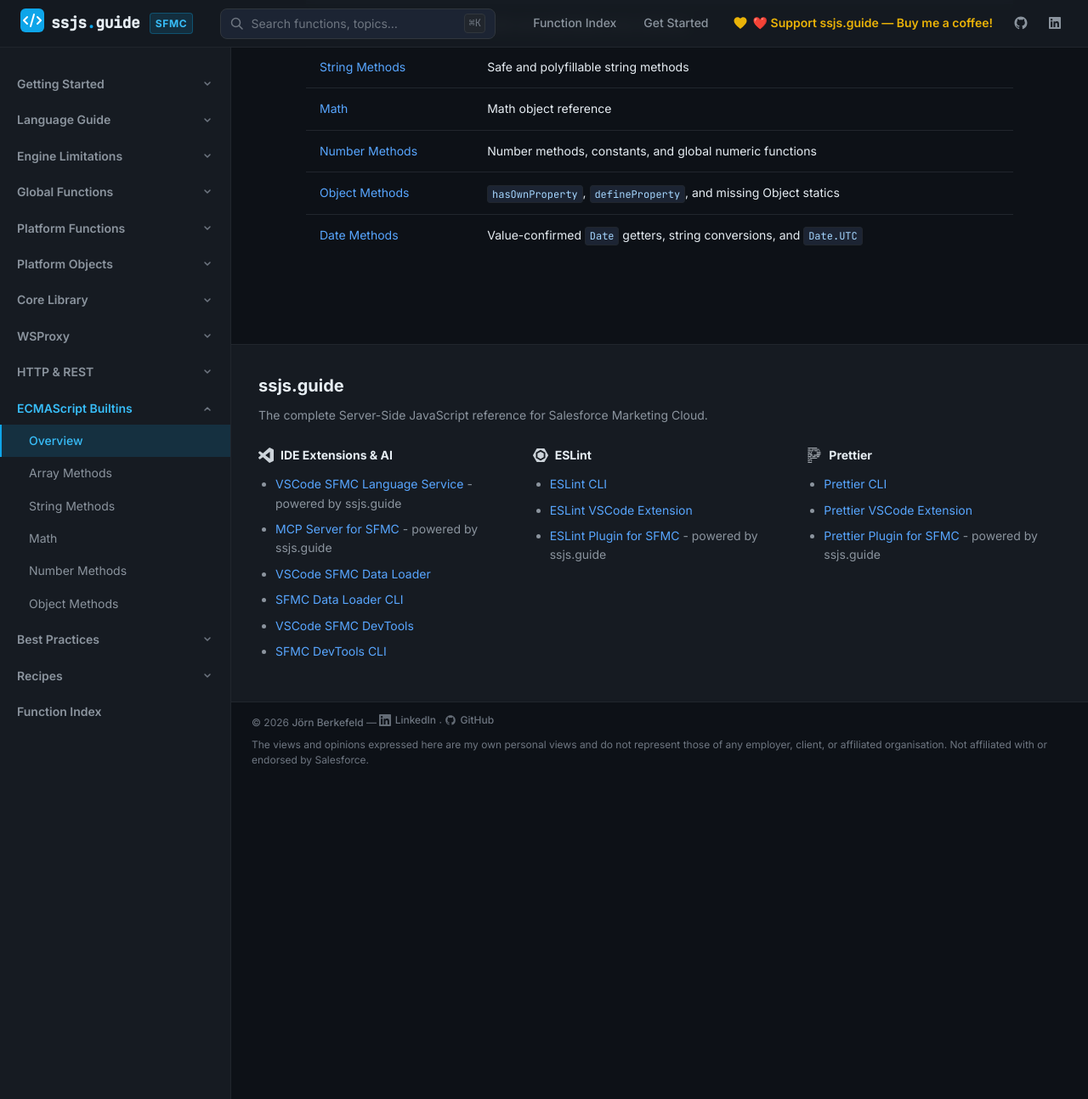
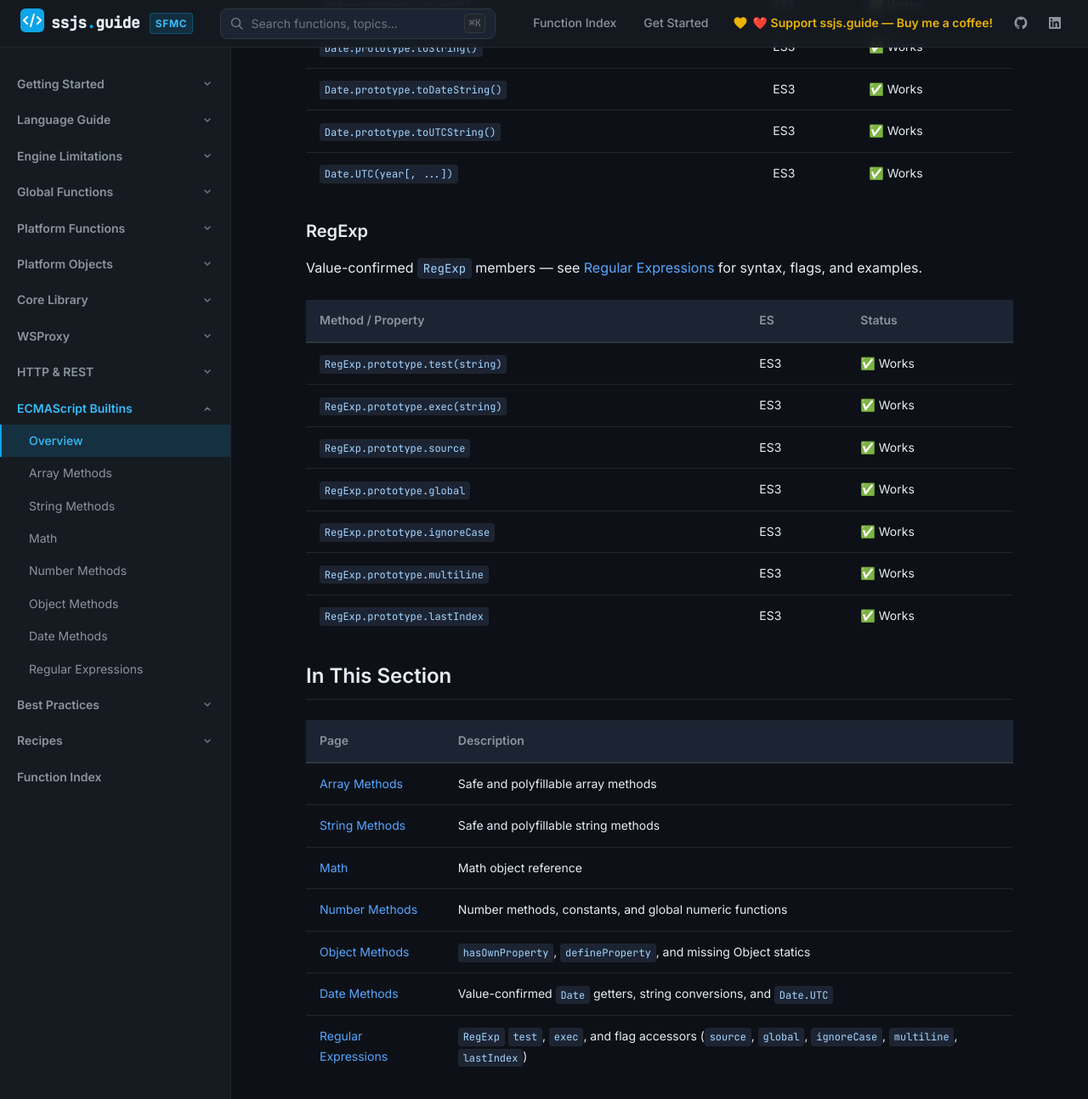
Before and after one commit to JoernBerkefeld/ssjs.guide, a Jekyll site: the page built from ecmascript-builtins/index.md, in a window 1280 px wide and 1400 px high, scrolled down 7124 px. Shown: the top 1294 px of the window at 85% size. Built offline with Jekyll 4.4.1, drawn with Linux system fonts in a browser that asks for light colours; before the commit the page ends 8040 px from its top, so only the background shows below that; some of the changed text lies outside the part shown.

Commit message:
docs: list ECMAScript global functions and improve builtins discoverability
- Add Global Functions section (parseInt, parseFloat, isNaN, isFinite) to ecmascript-builtins overview and clarify they are standard ECMAScript globals
- Add Date Methods and Regular Expressions to ECMAScript Builtins nav
- Add Date, Object statics, and RegExp rows to the function index
- Add RegExp section to the ecmascript-builtins overview
- Regenerate site-index.json

```diff
--- a/_data/navigation.yml
+++ b/_data/navigation.yml
@@ -338,6 +338,10 @@
         url: /ecmascript-builtins/number-methods/
       - title: Object Methods
         url: /ecmascript-builtins/object-methods/
+      - title: Date Methods
+        url: /ecmascript-builtins/date-methods/
+      - title: Regular Expressions
+        url: /language/regular-expressions/
 
 - title: Best Practices
   url: /best-practices/
--- a/ecmascript-builtins/index.md
+++ b/ecmascript-builtins/index.md
@@ -130,6 +130,17 @@
 | `Number.parseInt(str)` | ES6 | ❌ Missing | Use global `parseInt()` |
 | `Number.parseFloat(str)` | ES6 | ❌ Missing | Use global `parseFloat()` |
 
+### Global Functions
+
+Standard ECMAScript global functions (not SFMC-specific) — callable without any namespace.
+
+| Function | ES | Status | Notes |
+|----------|----|--------|-------|
+| `parseInt(str[, radix])` | ES3 | ✅ Works | Always pass a radix |
+| `parseFloat(str)` | ES3 | ✅ Works | |
+| `isNaN(val)` | ES3 | ✅ Works | |
+| `isFinite(val)` | ES3 | ✅ Works | |
+
 ### Object Methods
 
 | Method | ES | Status | Notes |
@@ -158,6 +169,20 @@
 | `Date.prototype.toUTCString()` | ES3 | ✅ Works |
 | `Date.UTC(year[, ...])` | ES3 | ✅ Works |
 
+### RegExp
+
+Value-confirmed `RegExp` members — see [Regular Expressions](/language/regular-expressions/) for syntax, flags, and examples.
+
+| Method / Property | ES | Status |
+|-------------------|----|--------|
+| `RegExp.prototype.test(string)` | ES3 | ✅ Works |
+| `RegExp.prototype.exec(string)` | ES3 | ✅ Works |
+| `RegExp.prototype.source` | ES3 | ✅ Works |
+| `RegExp.prototype.global` | ES3 | ✅ Works |
+| `RegExp.prototype.ignoreCase` | ES3 | ✅ Works |
+| `RegExp.prototype.multiline` | ES3 | ✅ Works |
+| `RegExp.prototype.lastIndex` | ES3 | ✅ Works |
+
 ## In This Section
 
 | Page | Description |
@@ -168,3 +193,4 @@
 | [Number Methods](/ecmascript-builtins/number-methods/) | Number methods, constants, and global numeric functions |
 | [Object Methods](/ecmascript-builtins/object-methods/) | `hasOwnProperty`, `defineProperty`, and missing Object statics |
 | [Date Methods](/ecmascript-builtins/date-methods/) | Value-confirmed `Date` getters, string conversions, and `Date.UTC` |
+| [Regular Expressions](/language/regular-expressions/) | `RegExp` `test`, `exec`, and flag accessors (`source`, `global`, `ignoreCase`, `multiline`, `lastIndex`) |
```
Also changed, not shown: ecmascript-builtins/number-methods.md (+1 -1 lines), function-index/index.md (+20 -1 lines), site-index.json.
